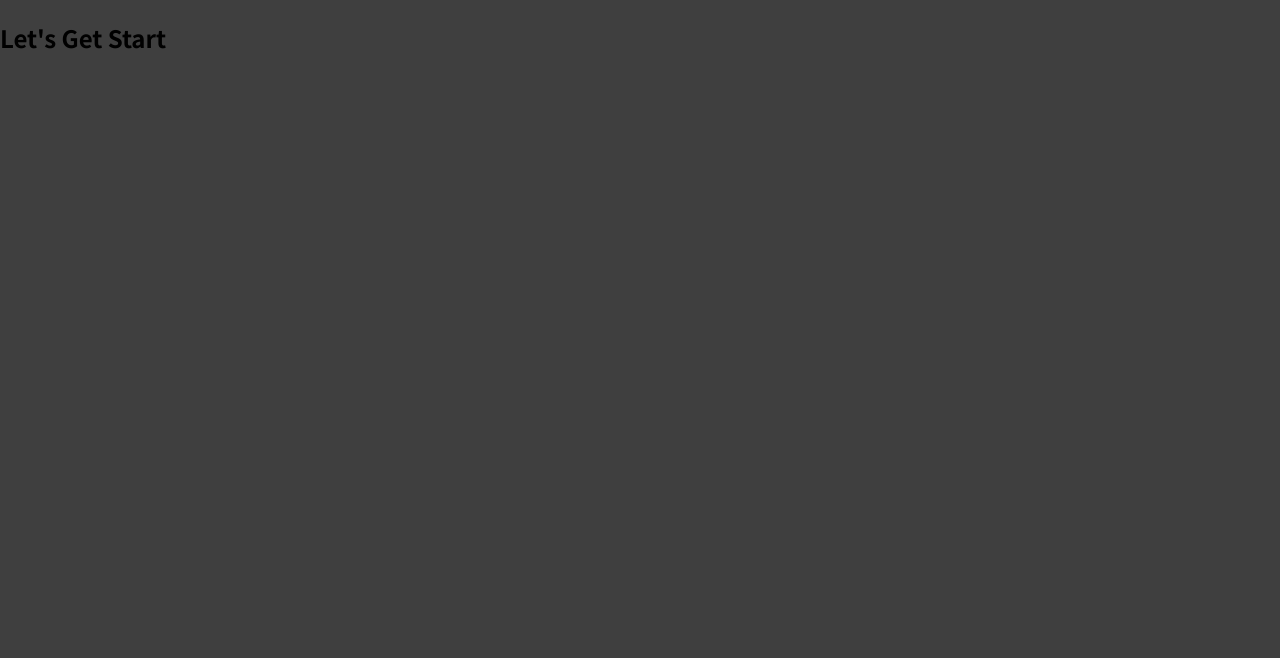
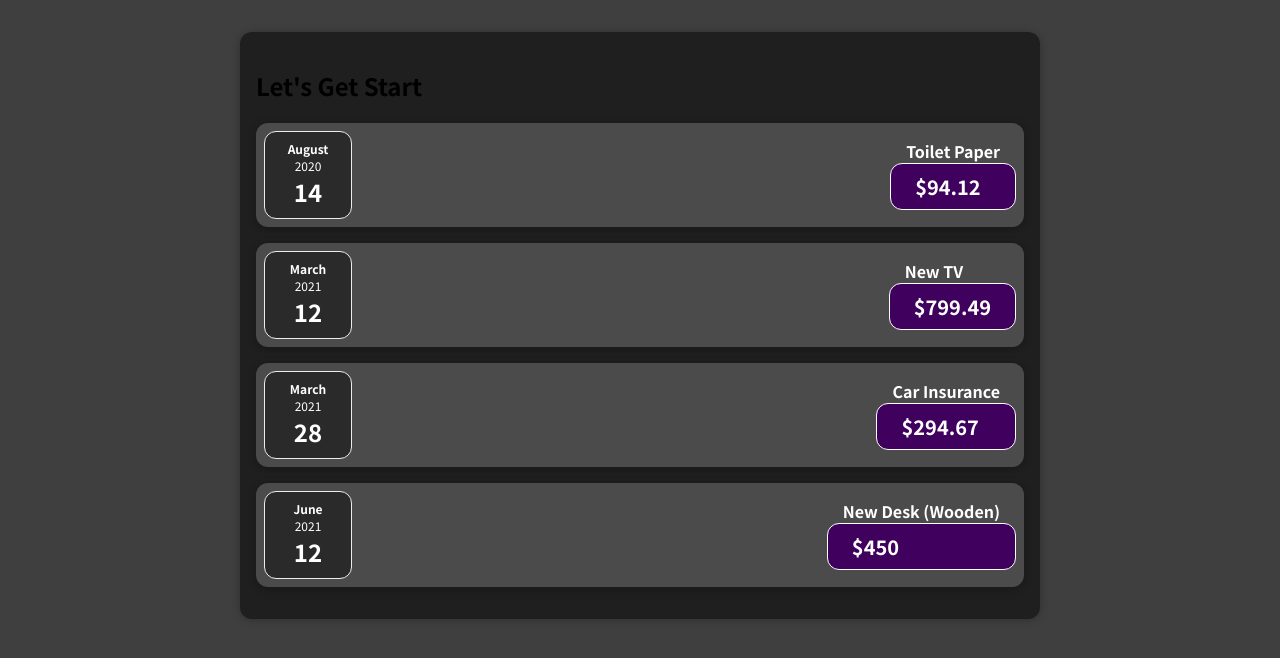
Before and after one commit to SaiYanNaing23/React-Project, a JavaScript app: page / in a window 1280 px wide. Shown: the top 658 px of the page. Built offline with nearby package versions, Linux system fonts and the light colour scheme.

Commit message:
Card-sample-warping

```diff
--- a/src/App.js
+++ b/src/App.js
@@ -1,7 +1,33 @@
-
+import Card from "./components/Card";
+import Expenses from "./components/Expense";
+const expenses = [
+  {
+    id: "e1",
+    title: "Toilet Paper",
+    amount: 94.12,
+    date: new Date(2020, 7, 14),
+  },
+  { id: "e2", title: "New TV", amount: 799.49, date: new Date(2021, 2, 12) },
+  {
+    id: "e3",
+    title: "Car Insurance",
+    amount: 294.67,
+    date: new Date(2021, 2, 28),
+  },
+  {
+    id: "e4",
+    title: "New Desk (Wooden)",
+    amount: 450,
+    date: new Date(2021, 5, 12),
+  },
+  ];
 function App() {
   return (
-    <div><h2>Let's Get Start</h2></div>
+    <Card className="expenses">
+      <h2>Let's Get Start</h2>
+      <Expenses expenses={expenses}></Expenses>
+    </Card>
+
   );
 }
 
--- /dev/null
+++ b/src/components/Card.css
@@ -0,0 +1,5 @@
+.card {
+    border-radius: 12px;
+    background-color: #4b4b4b;
+    box-shadow: 0 2px 8px rgba(0, 0, 0, 0.25);
+}
--- /dev/null
+++ b/src/components/Card.js
@@ -0,0 +1,6 @@
+import "./Card.css"
+function Card(props){
+    const classes = "card " + props.className
+    return <div className= {classes}>{props.children}</div>
+};
+export default Card;
--- /dev/null
+++ b/src/components/ExpenceItem.js
@@ -0,0 +1,19 @@
+import Card from "./Card"
+import ExpenseDate from "./ExpenseDate";
+import ExpenseTitle from "./ExpenseTitle";
+import ExpenseAmount from "./ExpenseAmount";
+import "./ExpenseItem.css"
+
+function ExpenseItem(props){
+    return (
+        <Card className="expense-item">
+            <ExpenseDate date = {props.date}></ExpenseDate>
+            <div>
+            <ExpenseTitle title = {props.title}></ExpenseTitle>
+            <ExpenseAmount amount = {props.amount}></ExpenseAmount>
+            </div>
+        </Card>
+    )
+}
+
+export default ExpenseItem;
--- /dev/null
+++ b/src/components/Expense.css
@@ -0,0 +1,9 @@
+.expenses {
+    padding: 1rem;
+    background-color: rgb(31, 31, 31);
+    margin: 2rem auto;
+    width: 50rem;
+    max-width: 95%;
+    border-radius: 12px;
+    box-shadow: 0 1px 8px rgba(0, 0, 0, 0.25);
+}
--- /dev/null
+++ b/src/components/Expense.js
@@ -0,0 +1,27 @@
+import ExpenseItem from "./ExpenceItem"
+import "./Expense.css"
+function Expenses({expenses}){
+    return <div>
+        <ExpenseItem
+      title = {expenses[0].title}
+      amount = {expenses[0].amount}
+      date = {expenses[0].date}
+      ></ExpenseItem>
+      <ExpenseItem
+      title = {expenses[1].title}
+      amount = {expenses[1].amount}
+      date = {expenses[1].date}
+      ></ExpenseItem>
+      <ExpenseItem
+      title = {expenses[2].title}
+      amount = {expenses[2].amount}
+      date = {expenses[2].date}
+      ></ExpenseItem>
+      <ExpenseItem
+      title = {expenses[3].title}
+      amount = {expenses[3].amount}
+      date = {expenses[3].date}
+      ></ExpenseItem>
+    </div>
+}
+export default Expenses;
--- /dev/null
+++ b/src/components/ExpenseAmount.js
@@ -0,0 +1,4 @@
+function ExpenseAmount(props){
+    return <div className="expense-item__price">${props.amount}</div>
+}
+export default ExpenseAmount;
--- /dev/null
+++ b/src/components/ExpenseDate.css
@@ -0,0 +1,23 @@
+.expense-date {
+    display: flex;
+    flex-direction: column;
+    width: 5.5rem;
+    height: 5.5rem;
+    border: 1px solid #ececec;
+    background-color: #2a2a2a;
+    color: white;
+    border-radius: 12px;
+    align-items: center;
+    justify-content: center;
+}
+.expense-date__month {
+    font-size: 0.75rem;
+    font-weight: bold;
+}
+.expense-date__year {
+    font-size: 0.75rem;
+}
+.expense-date__day {
+    font-size: 1.5rem;
+    font-weight: bold;
+}
--- /dev/null
+++ b/src/components/ExpenseDate.js
@@ -0,0 +1,15 @@
+import "./ExpenseDate.css"
+function ExpenseDate(props){
+    const month = props.date.toLocaleString("en-US", { month: "long" });
+    const day = props.date.toLocaleString("en-US", { day: "2-digit" });
+    const year = props.date.getFullYear();
+    return (
+        <div className="expense-date">
+        <div className="expense-date__month">{month}</div>
+        <div className="expense-date__year">{year}</div>
+        <div className="expense-date__day">{day}</div>
+        </div>
+    )
+}
+
+export default ExpenseDate;
--- /dev/null
+++ b/src/components/ExpenseItem.css
@@ -0,0 +1,49 @@
+.expense-item {
+    display: flex;
+    justify-content: space-between;
+    align-items: center;
+
+    padding: 0.5rem;
+    margin: 1rem 0;
+    background-color: #4b4b4b;
+}
+.expense-item__description {
+    display: flex;
+    flex-direction: column;
+    gap: 1rem;
+    align-items: flex-end;
+    flex-flow: column-reverse;
+    justify-content: flex-start;
+    flex: 1;
+}
+.expense-item h2 {
+    color: #3a3a3a;
+    font-size: 1rem;
+    flex: 1;
+    margin: 0 1rem;
+    color: white;
+}
+.expense-item__price {
+    font-size: 1rem;
+    font-weight: bold;
+    color: white;
+    background-color: #40005d;
+    border: 1px solid white;
+    padding: 0.5rem;
+    border-radius: 12px;
+}
+@media (min-width: 580px) {
+.expense-item__description {
+    flex-direction: row;
+    align-items: center;
+    justify-content: flex-start;
+    flex: 1;
+}
+.expense-item__description h2 {
+    font-size: 1.25rem;
+}
+.expense-item__price {
+    font-size: 1.25rem;
+    padding: 0.5rem 1.5rem;
+}
+};
--- /dev/null
+++ b/src/components/ExpenseTitle.js
@@ -0,0 +1,4 @@
+function ExpenseTitle(props){
+    return <h2 className="expense-item__description">{props.title}</h2>
+};
+export default ExpenseTitle;
--- a/src/index.js
+++ b/src/index.js
@@ -1,7 +1,6 @@
 import ReactDOM from 'react-dom/client';
 import './index.css';
 import App from './App';
-
 
 const root = ReactDOM.createRoot(document.getElementById('root'));
 root.render(<App />);
```
